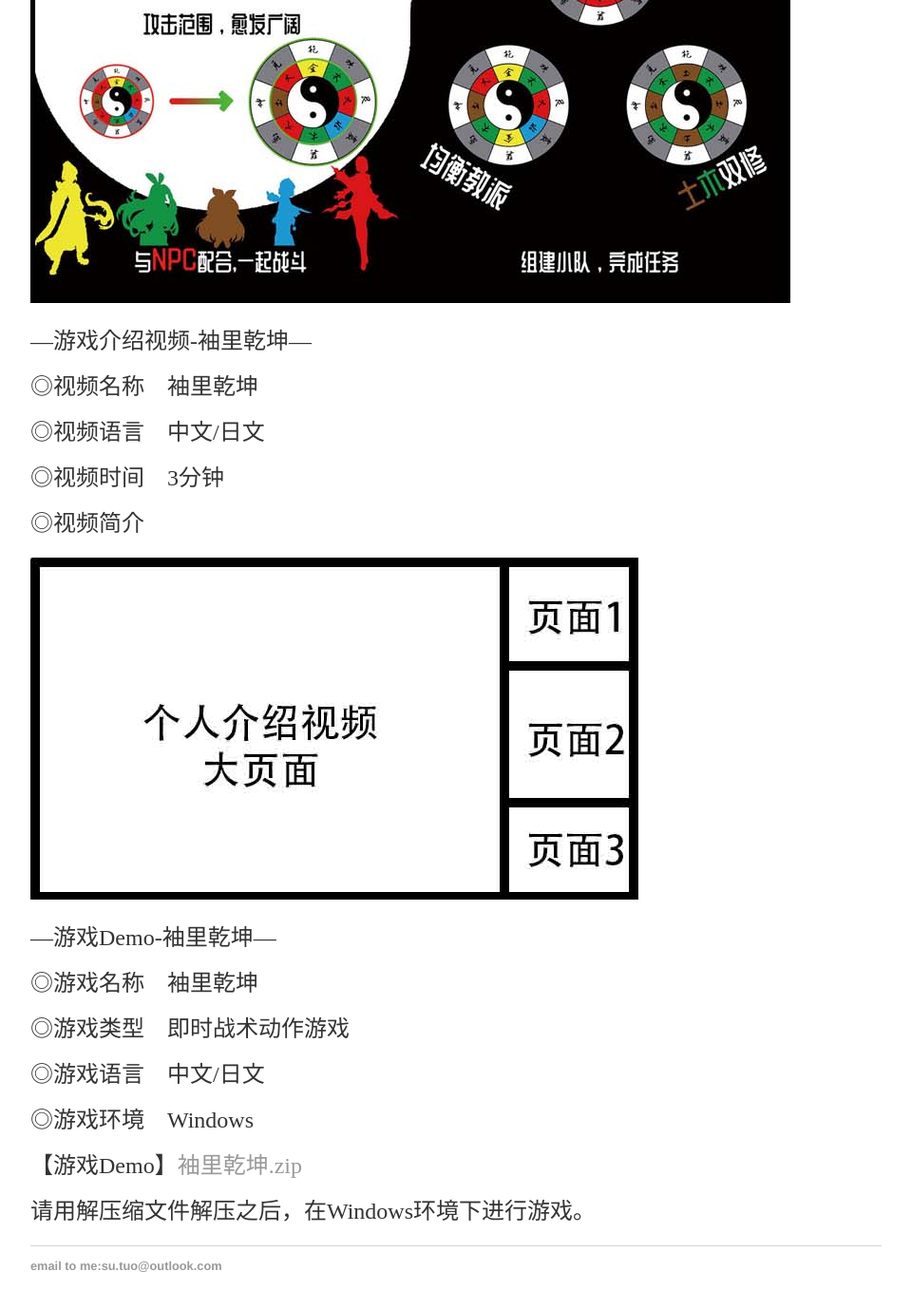
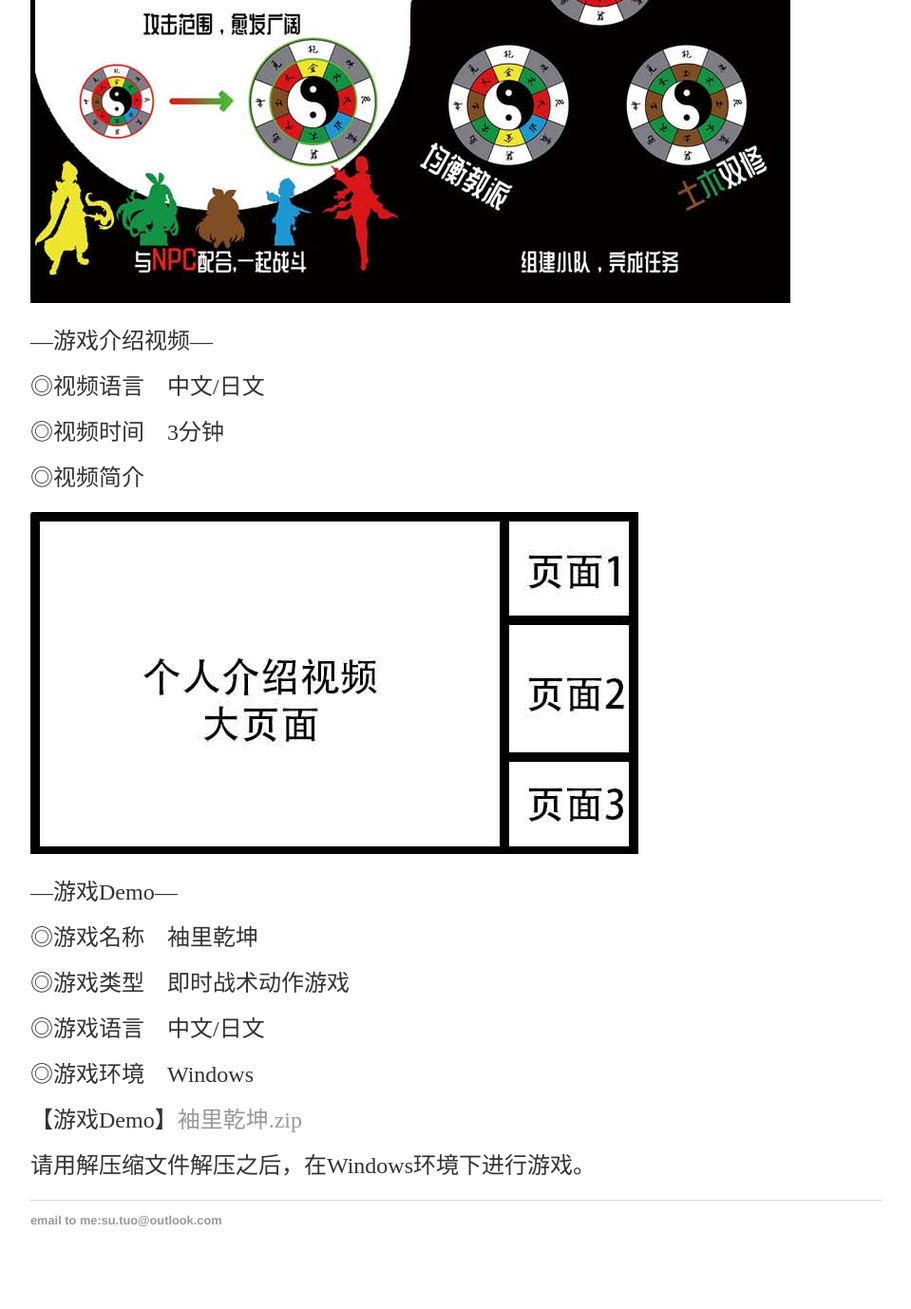
Before and after one commit to SotakuStudio/SotakuStudio.github.io, a Jekyll site: the page built from _posts/2021-11-29-chngameone.md, in a window 1280 px wide and 1400 px high, scrolled down 2311 px. Shown: the top 1378 px of the window at 95% size, without its empty margins (160-1119 px from the left). Built offline with Jekyll 4.4.1, drawn with Linux system fonts in a browser that asks for light colours; after the commit the page ends 3663 px from its top, so only the background shows below that.

Commit message:
Update 2021-11-29-chngameone.md

```diff
--- a/_posts/2021-11-29-chngameone.md
+++ b/_posts/2021-11-29-chngameone.md
@@ -8,13 +8,11 @@ date: 2021-11-29
 
 【PDF高清文件】[袖里乾坤.pdf](https://1drv.ms/v/s!Aj9fktzHJKNciN02BrABSgitCyzcvw?e=68vd63)
 
----游戏企划书-袖里乾坤---
+---游戏企划书---
 
 ![Image text](https://github.com/SotakuStudio/SotakuStudio.github.io/blob/main/chnblog/image/chnPocketWorld.jpg?raw=true)
 
----游戏介绍视频-袖里乾坤---
-
-◎视频名称　袖里乾坤
+---游戏介绍视频---
 
 ◎视频语言　中文/日文
 
@@ -24,7 +22,7 @@ date: 2021-11-29
 
 ![Image text](https://github.com/SotakuStudio/SotakuStudio.github.io/blob/main/chnblog/image/IntroductionPage.jpg?raw=true)
 
----游戏Demo-袖里乾坤---
+---游戏Demo---
 
 ◎游戏名称　袖里乾坤
 
```
